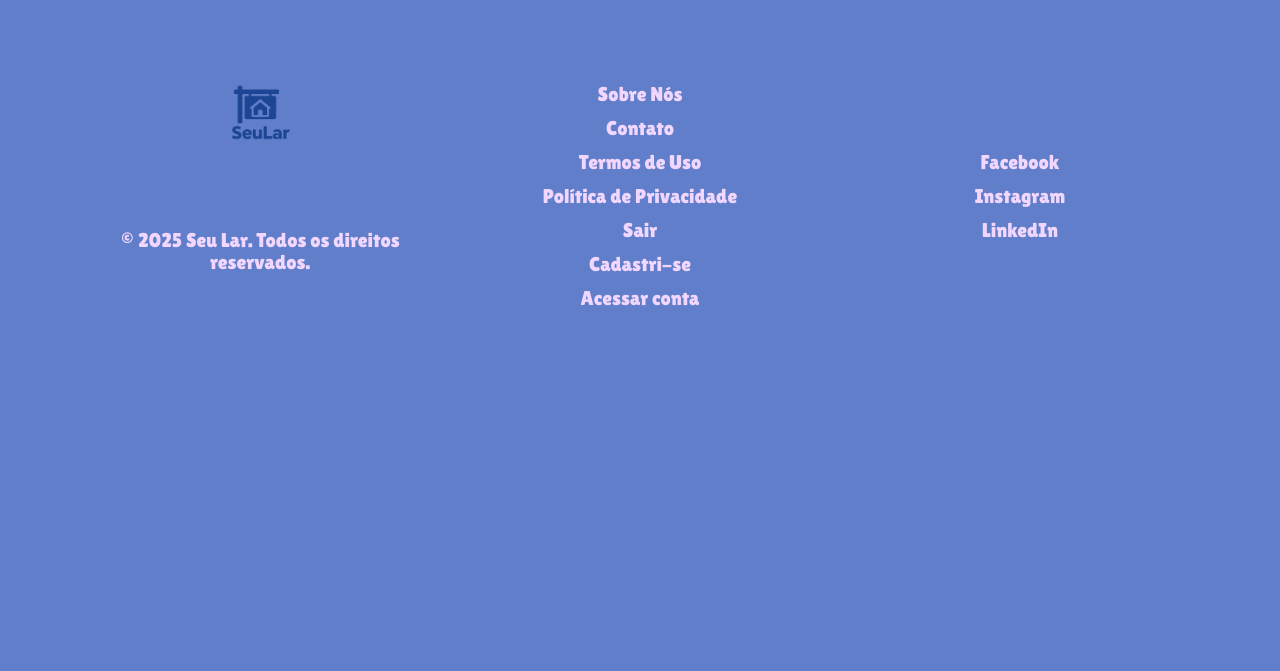
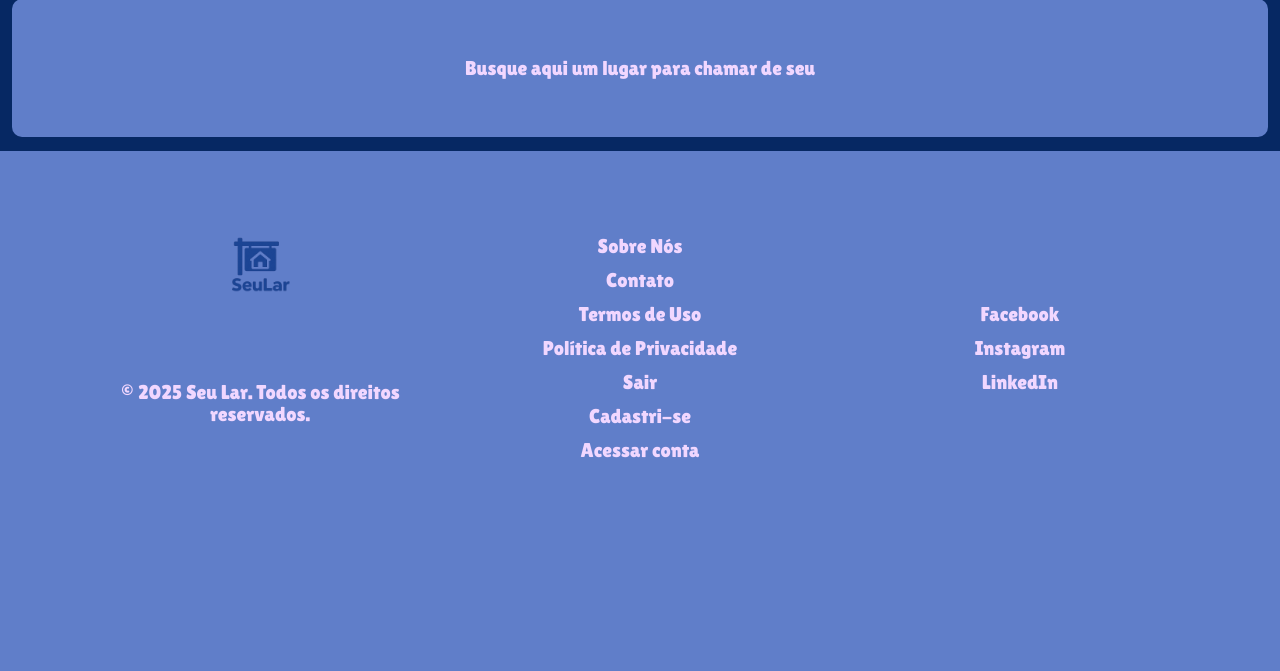
Before and after one commit to lara-ashley/trabalho-crud, a PHP site: page /busca.php in a window 1280 px wide. Shown: the part 353-1024 px from the top of the page. Before the commit the page ends 659 px from the top, so only its background shows below. Run offline with PHP 8.4, Linux system fonts and the light colour scheme; the visitor is signed in with stand-in values (Sample User, id 1); grey boxes are pictures that could not be loaded.

Commit message:
novo estilo

```diff
--- a/busca.php
+++ b/busca.php
@@ -1,3 +1,7 @@
+<?php
+include("protecao.php");
+?>
+
 <!DOCTYPE html>
 <html lang="pt-br">
 <head>
@@ -20,6 +24,10 @@
         <img class="menu" src="assets/menu" alt="Menu">
 
     </section>
+
+    <div class="caixa-painel">
+        <p>Busque aqui um lugar para chamar de seu </p>
+    </div>
 
     <footer class="footer">
             <div class="container-footer">
```
